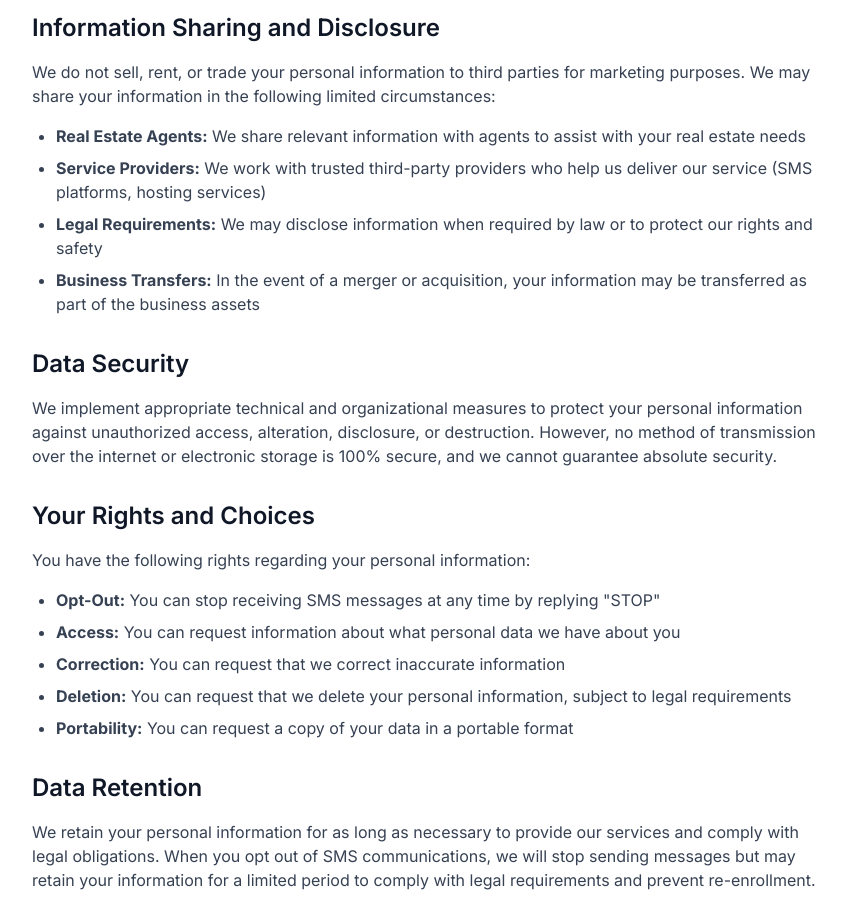
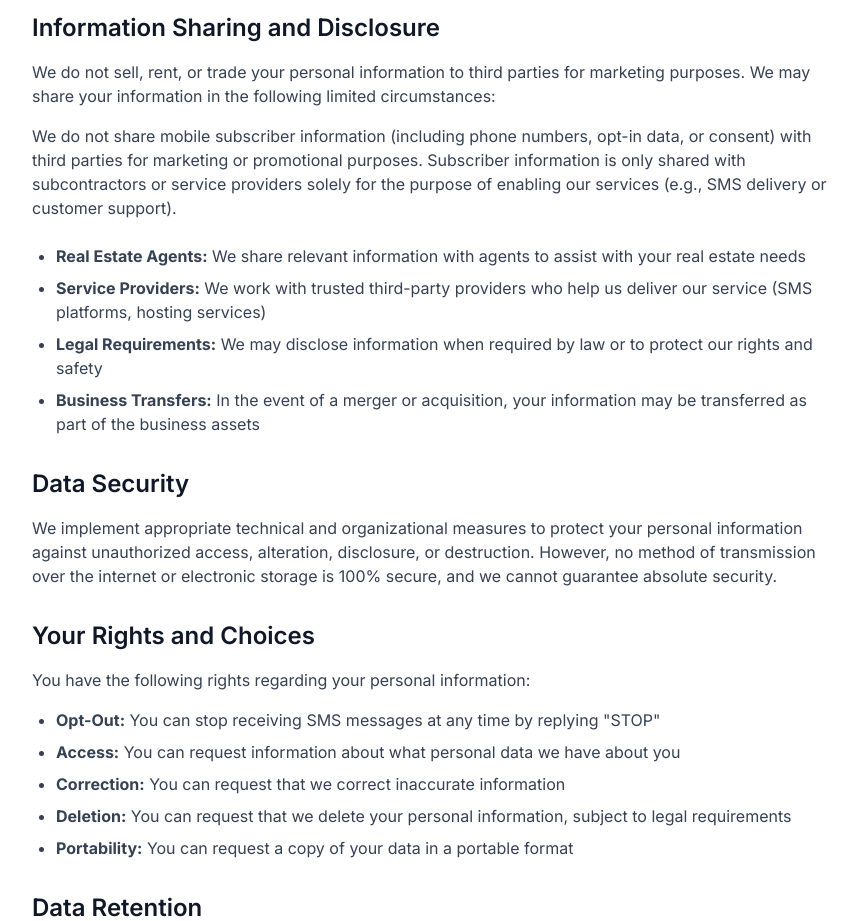
Before and after one commit to MiloMargolis/ai-leasing-agent-website, a Next.js app: page /privacy in a window 1280 px wide. Shown: the part 920-1841 px from the top of the page, without its empty margins (208-1063 px from the left). Built offline with nearby package versions, Linux system fonts and the light colour scheme.

Commit message:
updating privacy policy

```diff
--- a/app/privacy/page.tsx
+++ b/app/privacy/page.tsx
@@ -38,6 +38,9 @@ export default function PrivacyPolicy() {
 
             <h2 className="text-2xl font-semibold text-gray-900 mt-8 mb-4">Information Sharing and Disclosure</h2>
             <p className="text-gray-700 mb-4">We do not sell, rent, or trade your personal information to third parties for marketing purposes. We may share your information in the following limited circumstances:</p>
+            <p className="text-gray-700 mb-6">
+              We do not share mobile subscriber information (including phone numbers, opt-in data, or consent) with third parties for marketing or promotional purposes. Subscriber information is only shared with subcontractors or service providers solely for the purpose of enabling our services (e.g., SMS delivery or customer support).
+            </p>
             <ul className="list-disc pl-6 text-gray-700 mb-6 space-y-2">
               <li><strong>Real Estate Agents:</strong> We share relevant information with agents to assist with your real estate needs</li>
               <li><strong>Service Providers:</strong> We work with trusted third-party providers who help us deliver our service (SMS platforms, hosting services)</li>
```
